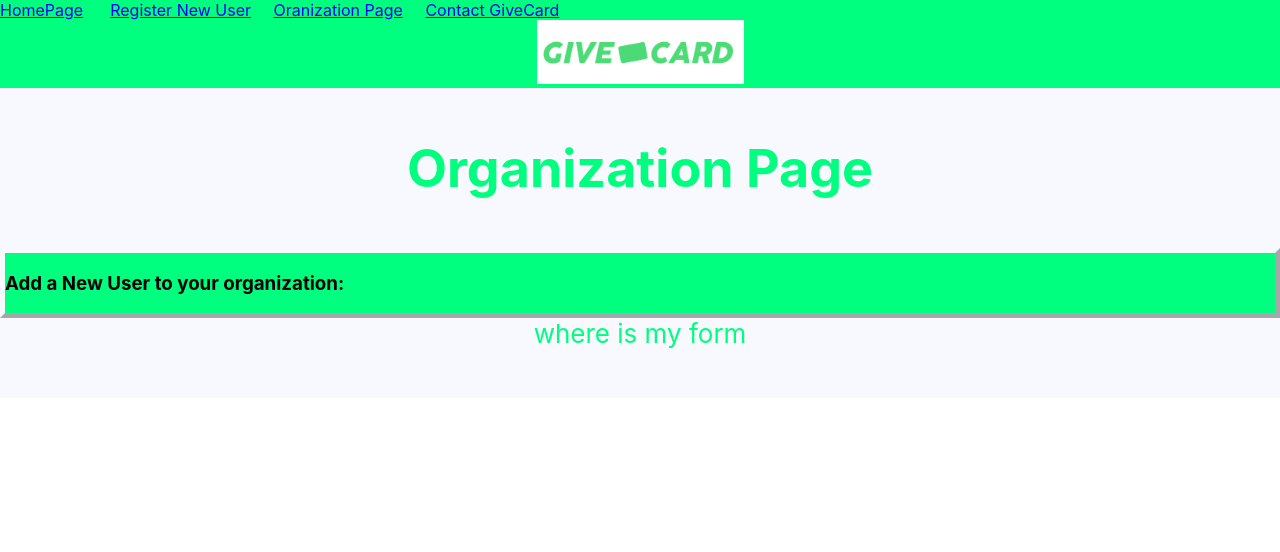
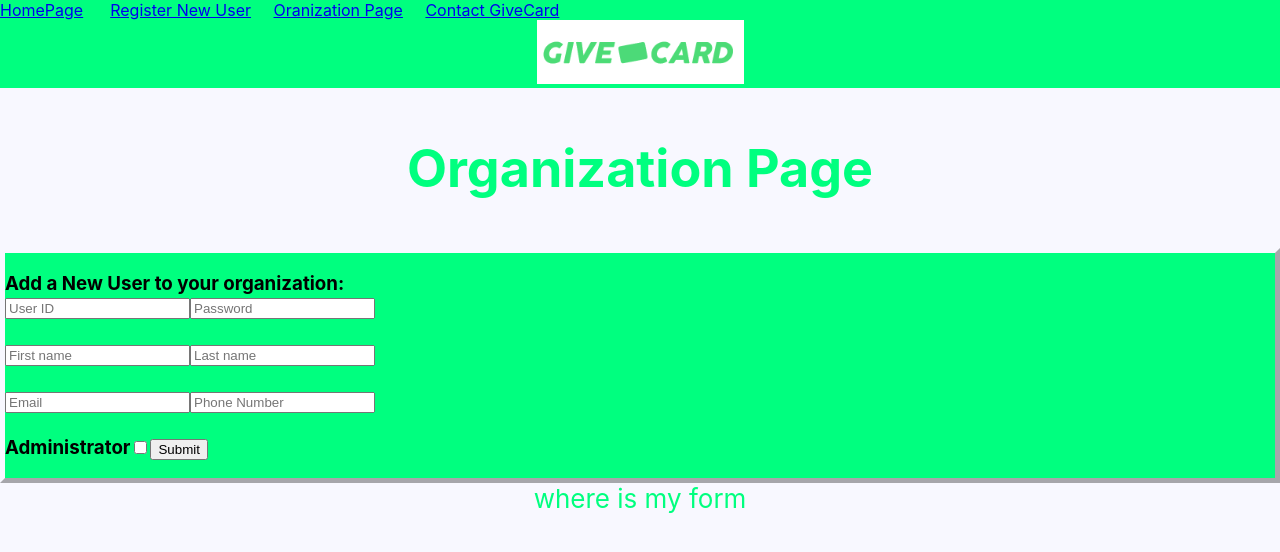
Before and after one commit to peterswi/dcmv0_1, a React (Create React App) app: page /orgPage in a window 1280 px wide. Shown: the top 552 px of the page. Built offline with nearby package versions, Linux system fonts and the light colour scheme.

Commit message:
got the org Page and new org user component to work. Now just need to tinker with checkbox

```diff
--- a/src/components/orgPage.js
+++ b/src/components/orgPage.js
@@ -1,8 +1,8 @@
 import React from 'react';
 import logo from './logo.png';
 import './App.css';
-import {Link} from "react-router-dom";
-import orgUser from './orgUser';
+import OrgUser from './orgUser';
+
 
 
 const orgPage = () =>{
@@ -17,10 +17,7 @@ const orgPage = () =>{
 
             <body className="App-page">
             <h3>
-                Add a New User to your organization:
-                <p>
-                    < orgUser />
-                </p>
+                Add a New User to your organization: < OrgUser/>
             </h3>
             </body>
             <footer className="App-footer">
--- a/src/components/orgUser.js
+++ b/src/components/orgUser.js
@@ -3,7 +3,7 @@ import firebase from "./firestore";
 
 //this is based on a basic intro to firestore + React
 
-class orgUser extends React.Component {
+class OrgUser extends React.Component {
 
     constructor() {
         super();
@@ -115,4 +115,4 @@ class orgUser extends React.Component {
       }
    }
 
-export default orgUser;
+export default OrgUser;
```
